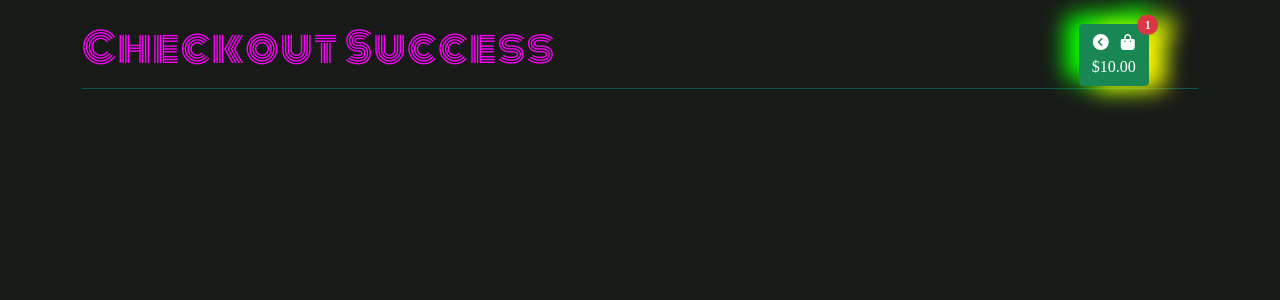
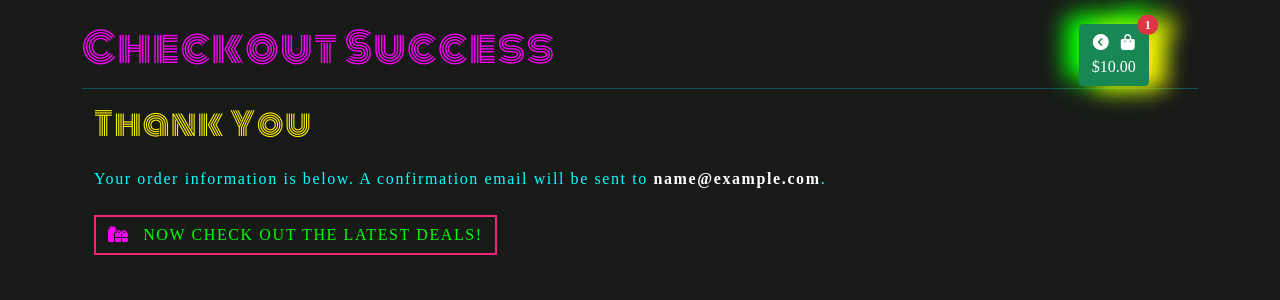
Before and after one commit to LogisticBravo/MS4, a Django app: template checkout/templates/checkout/checkout_success.html in a window 1280 px wide. Shown: the part 72-372 px from the top of the page. Run offline with Django 3.2, Linux system fonts and the light colour scheme; the template is opened without the code that fills it: most values are stand-ins (such as "Sample title", 1, 10 or a date in 2020); some libraries are stand-ins or nearby versions.

Commit message:
Add checkout success html

```diff
--- a/checkout/__init__.py
+++ b/checkout/__init__.py
@@ -0,0 +1,4 @@
+"""
+default configuration class for app.
+"""
+DEFAULT_APP_CONFIG = 'checkout.apps.CheckoutConfig'
--- a/checkout/models.py
+++ b/checkout/models.py
@@ -34,7 +34,7 @@ class Order(models.Model):
         Update grand total each time a line item is added,
         accounting for delivery costs.
         """
-        self.order_total = self.lineitems.aggregate(Sum('lineitem_total'))['lineitem_total__sum']
+        self.order_total = self.lineitems.aggregate(Sum('lineitem_total'))['lineitem_total__sum'] or 0
         if self.order_total < settings.FREE_DELIVERY_THRESHOLD:
             self.delivery_cost = self.order_total * settings.STANDARD_DELIVERY_PERCENTAGE / 100
         else:
--- a/checkout/signals.py
+++ b/checkout/signals.py
@@ -11,7 +11,7 @@ def update_on_save(sender, instance, created, **kwargs):
     instance.order.update_total()
 
 @receiver(post_delete, sender=OrderLineItem)
-def update_on_save(sender, instance, **kwargs):
+def update_on_delete(sender, instance, **kwargs):
     """
     Update order total on lineitem delete
     """
--- a/checkout/templates/checkout/checkout_success.html
+++ b/checkout/templates/checkout/checkout_success.html
@@ -1,6 +1,5 @@
 {% extends "base.html" %}
 {% load static %}
-{% load bag_tools %}
 
 {% block extra_css %}
 <link rel="stylesheet" href="{% static 'checkout/css/checkout.css' %}">
@@ -13,4 +12,28 @@
         <hr class="text-light-blue">
     </div>
 </div>
+
+<div class="overlay"></div>
+    <div class="container">
+        <div class="row">
+            <div class="col">
+                <h2 class="text-yellow mb-4">Thank You</h2>
+                <p class="text-light-blue">Your order information is below. A confirmation email will be sent to <strong class="text-white">{{ order.email }}</strong>.</p>
+            </div>
+        </div>
+
+        <div class="row">
+            <div class="col-12 col-lg-7"></div>
+        </div>
+        <div class="row">
+			<div class="col-12 col-lg-7 text-right">
+				<a href="{% url 'products' %}?category=specials" class="btn btn-outline-pink rounded-0 my-2">
+					<span class="text-retro-pink me-2">
+						<i class="fas fa-gifts"></i>
+					</span>
+					<span class="text-uppercase text-vibrant-green">Now check out the latest deals!</span>
+				</a>
+			</div>
+		</div>
+    </div>
 {% endblock %}
```
